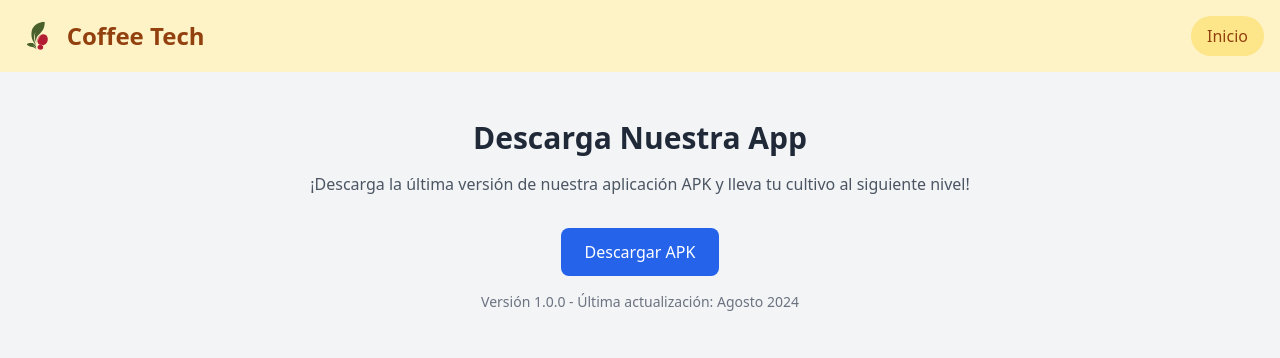
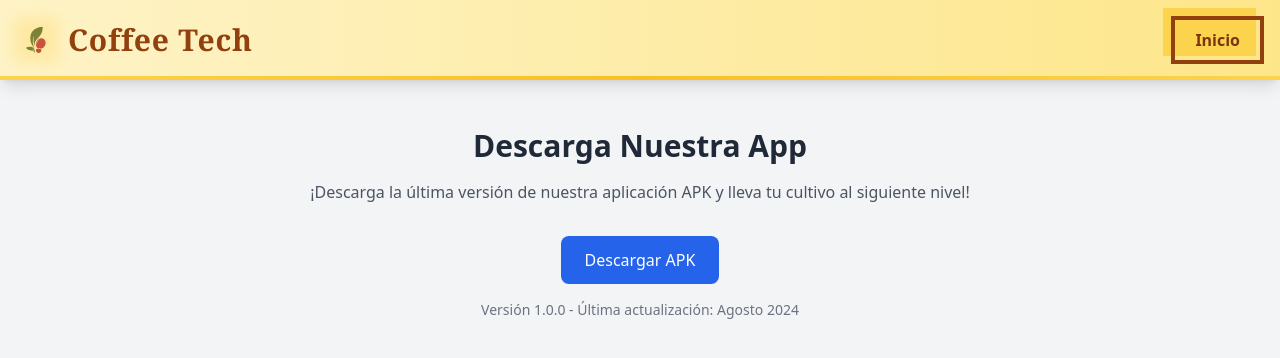
Before and after one commit to PacoValen/CoffeeTechWebApp, a React (Vite) app: page /download in a window 1280 px wide. Shown: the top 358 px of the page. Built offline with nearby package versions, Linux system fonts and the light colour scheme.

Commit message:
Style(Nav2): mejoré el diseño del Nav2

```diff
--- a/src/common/Nav2.tsx
+++ b/src/common/Nav2.tsx
@@ -1,21 +1,29 @@
-import ButtonLink from '../common/ButtonLink';
-import Logo from '../assets/logoCoffeeTech.svg';
+import { Link } from "react-router-dom";
+import Logo from "../assets/logoCoffeeTech.svg"; // Usa tu logo en lugar de "Coffee"
 
 export default function SecondaryNavbar() {
   return (
-    <nav className="bg-amber-100 p-4 shadow-md">
-      <div className="mx-auto flex max-w-7xl items-center justify-between">
-        <ButtonLink href="/" className="flex items-center space-x-2">
-          <img src={Logo} alt="Coffee Tech logo" className="h-8 w-auto" />
-          <span className="text-2xl font-bold text-amber-800">Coffee Tech</span>
-        </ButtonLink>
-        <ButtonLink
-          href="/"
-          className="rounded-full bg-amber-200 px-4 py-2 text-amber-800 transition-colors hover:bg-amber-300"
+    <nav className="relative bg-gradient-to-r from-amber-100 to-amber-200 p-4 shadow-lg">
+      <div className="container mx-auto flex items-center justify-between">
+        <Link to="/" className="flex items-center space-x-3 group">
+          <div className="relative">
+            <img src={Logo} alt="Coffee Tech logo" className="h-10 w-10 transition-transform duration-300 ease-in-out group-hover:scale-110" />
+            <div className="absolute -inset-0.5 bg-amber-300 blur opacity-30 group-hover:opacity-50 transition duration-300"></div>
+          </div>
+          <span className="text-3xl font-bold text-amber-800 font-serif tracking-wide">
+            Coffee Tech
+          </span>
+        </Link>
+        <Link
+          to="/"
+          className="relative px-6 py-3 font-bold text-amber-900 group"
         >
-          Inicio
-        </ButtonLink>
+          <span className="absolute inset-0 w-full h-full transition duration-300 ease-out transform -translate-x-2 -translate-y-2 bg-amber-300 group-hover:translate-x-0 group-hover:translate-y-0"></span>
+          <span className="absolute inset-0 w-full h-full border-4 border-amber-800"></span>
+          <span className="relative">Inicio</span>
+        </Link>
       </div>
+      <div className="absolute bottom-0 left-0 right-0 h-1 bg-gradient-to-r from-amber-300 via-amber-400 to-amber-300"></div>
     </nav>
   );
 }
```
